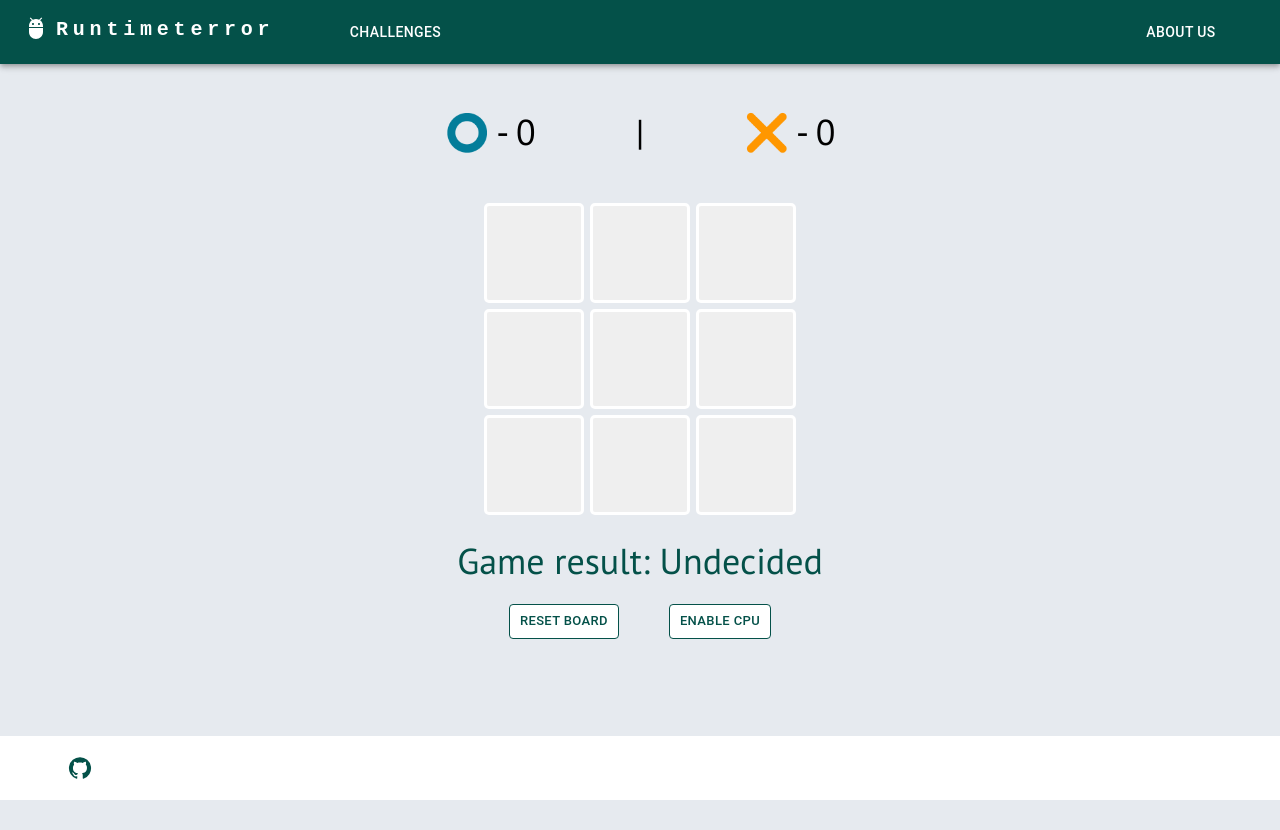
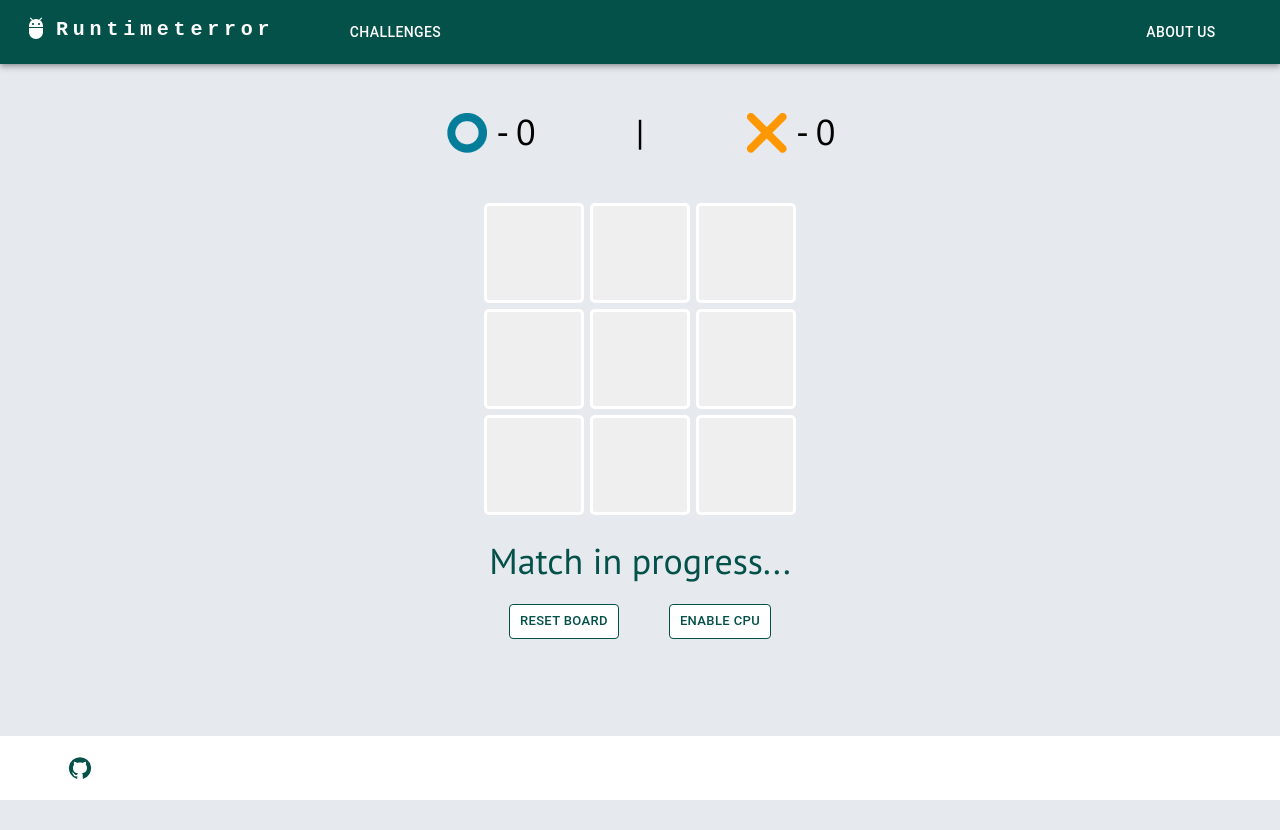
Before and after one commit to byronlloydwakeman/runtimeterror, a Next.js app: page /tictactoe in a window 1280 px wide. Built offline with nearby package versions, Linux system fonts and the light colour scheme.

Commit message:
Wording change

```diff
--- a/pages/tictactoe.jsx
+++ b/pages/tictactoe.jsx
@@ -9,7 +9,7 @@ import Button from '@mui/material/Button';
 export default function TicTacToe() {
   const [squares, setSquares] = useState(['', '', '', '', '', '', '', '', '']);
   const [player1, setPlayer1] = useState(true);
-  const [winner, setWinner] = useState('Undecided');
+  const [winner, setWinner] = useState('Match in progress...');
   const [cpuEnabled, setCpuEnabled] = useState(false);
   const [crossWinCount, setCrossWinCount] = useState(0);
   const [naughtsWinCount, setNaughtsWinCount] = useState(0);
@@ -106,7 +106,7 @@ export default function TicTacToe() {
 
   const resetBoard = () => {
     setSquares(['', '', '', '', '', '', '', '', '']);
-    setWinner('Undecided');
+    setWinner('Match in progress...');
   };
 
   const handleCpu = () => {
@@ -137,7 +137,7 @@ export default function TicTacToe() {
             />
           ))}
         </div>
-        <h1 className={styles.match_result}>Game result: {winner}</h1>
+        <h1 className={styles.match_result}>{winner}</h1>
         <div className={styles.button_group}>
           <Button size="small" sx={buttonStyle.Button} onClick={resetBoard}>
             Reset Board
```
